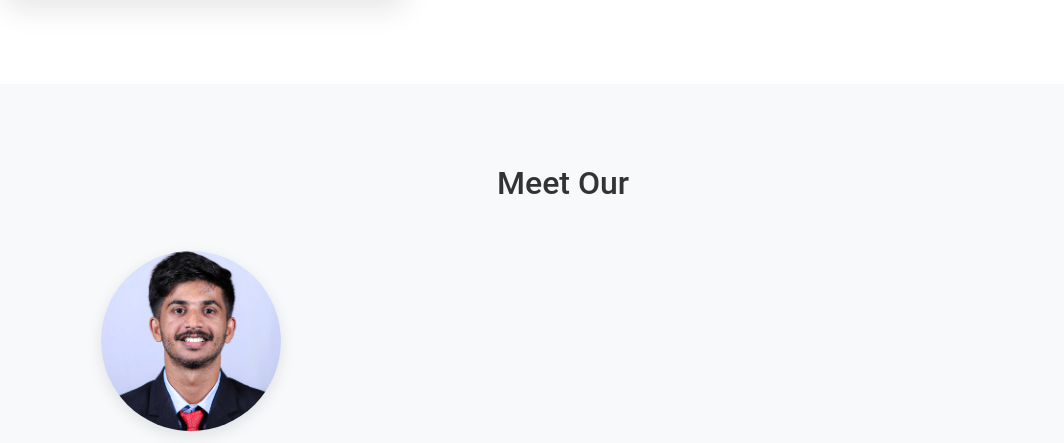
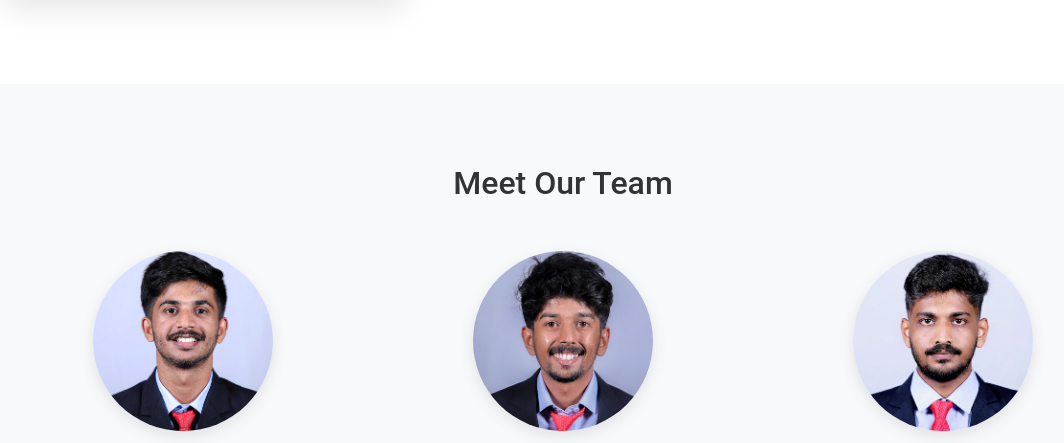
Before and after one commit to Alvin-sabu/eventhub, a Django app: page /events/about/ in a window 1280 px wide. Shown: the part 817-1260 px from the top of the page, without its empty margins (77-1141 px from the left). Run offline with Django 5.2, Linux system fonts and the light colour scheme; data comes from the database, SQL or seed files in the repository.

Commit message:
new_change1

```diff
--- a/events/templates/events/about.html
+++ b/events/templates/events/about.html
@@ -80,7 +80,7 @@
                         <a class="nav-link active" aria-current="page" href="{% url 'about' %}">About</a>
                     </li>
                     <li class="nav-item">
-                        <a class="nav-link" href="{% url 'contact' %}">Contact us</a>
+                        <a class="nav-link" href="{% url 'contact' %}">Contact</a>
                     </li>
                 </ul>
             </div>
@@ -111,7 +111,7 @@
 
     <section class="team-section">
         <div class="container">
-            <h2 class="text-center mb-5">Meet Our </h2
+            <h2 class="text-center mb-5">Meet Our Team</h2>
             <div class="row">
                 {% for member in team_members %}
                     <div class="col-md-4">
```
